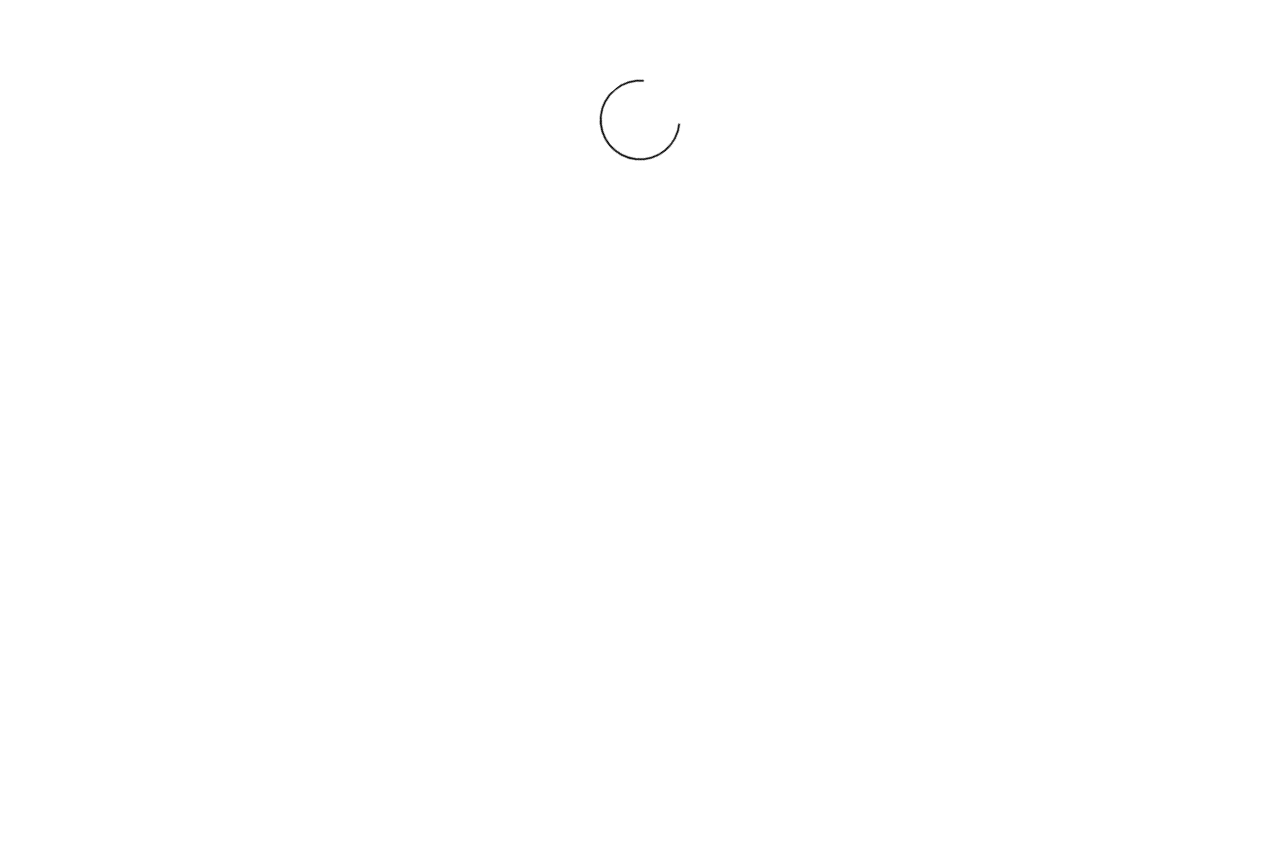
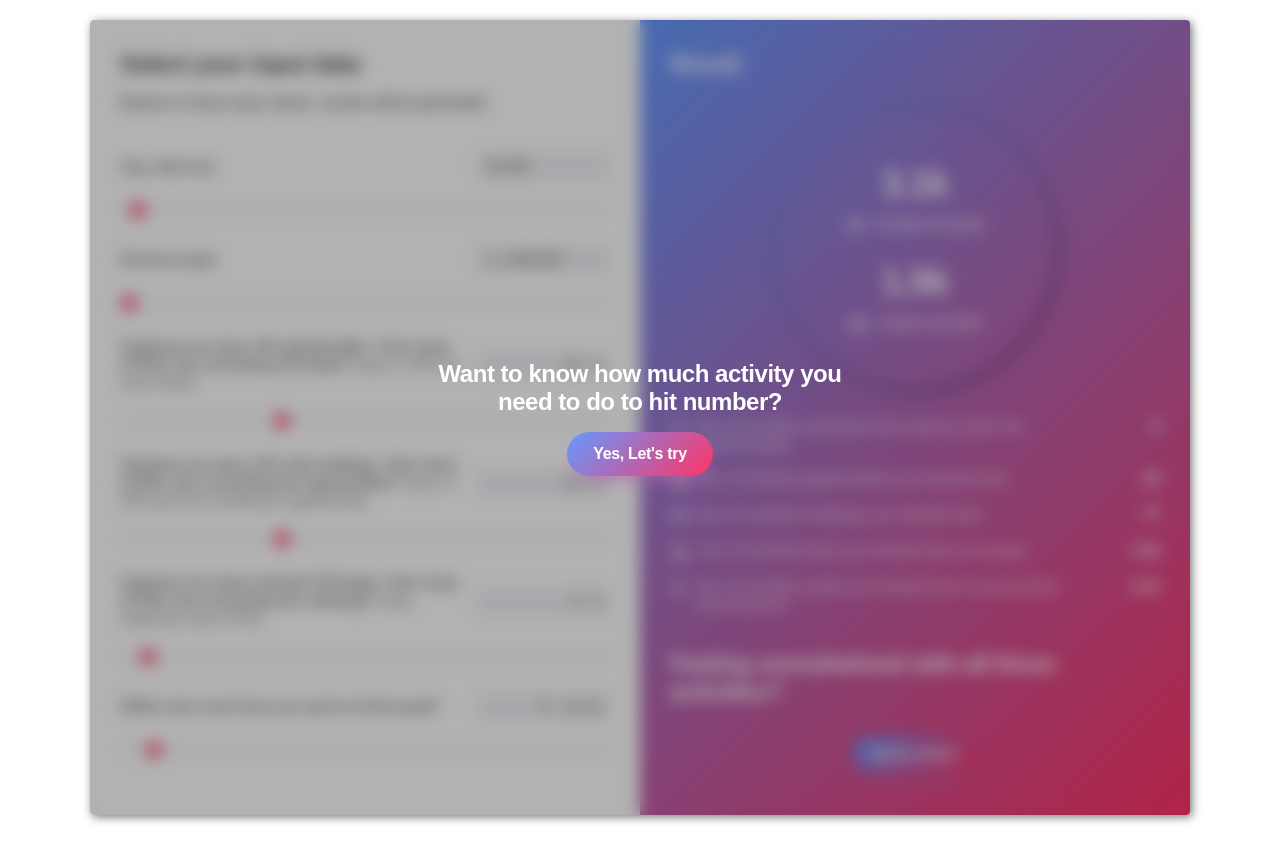
Before and after one commit to DebjitPramanick/Oneshot-Activity-Calculator, a React (Create React App) app: page / in a window 1280 px wide. Before the commit the page ends 800 px from the top, so only its background shows below. Built offline with nearby package versions, Linux system fonts and the light colour scheme.

Commit message:
Fix: Loader timeout

```diff
--- a/src/components/Calculator/index.tsx
+++ b/src/components/Calculator/index.tsx
@@ -32,11 +32,11 @@ const Calculator = () => {
             if (e.data && e.data.hasLabels) {
                 setLabels(e.data)
             }
-            setTimeout(() => {
-                setShowLoader(false)
-            }, 1000)
         }
         window.addEventListener('message', getIframeData)
+        setTimeout(() => {
+            setShowLoader(false)
+        }, 1000)
 
         return () => {
             window.removeEventListener('message', getIframeData)
--- a/src/components/Calculator/styles.ts
+++ b/src/components/Calculator/styles.ts
@@ -12,7 +12,7 @@ export const LazyLoader = styled.div`
 `
 
 export const CaculatorContainer = styled.div`
-    margin: auto;
+    margin: 20px auto 0;
     width: 1100px;
     // height: 1500px;
     border-radius: 4px;
```
